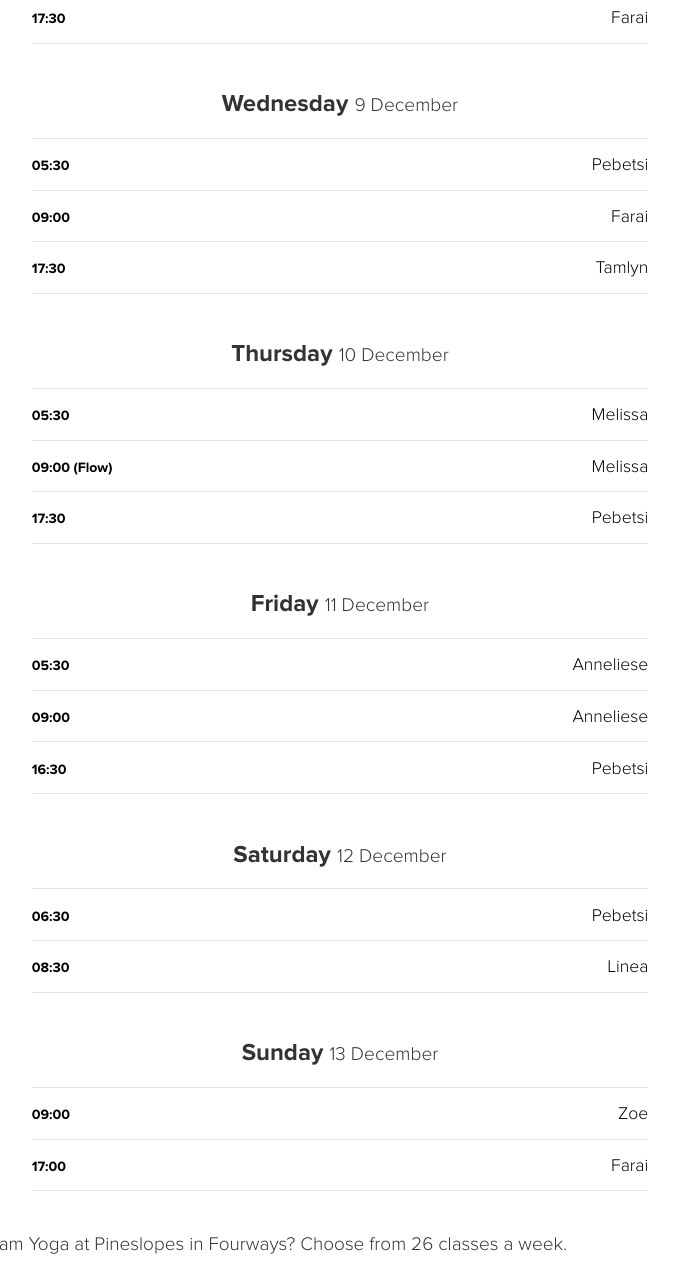
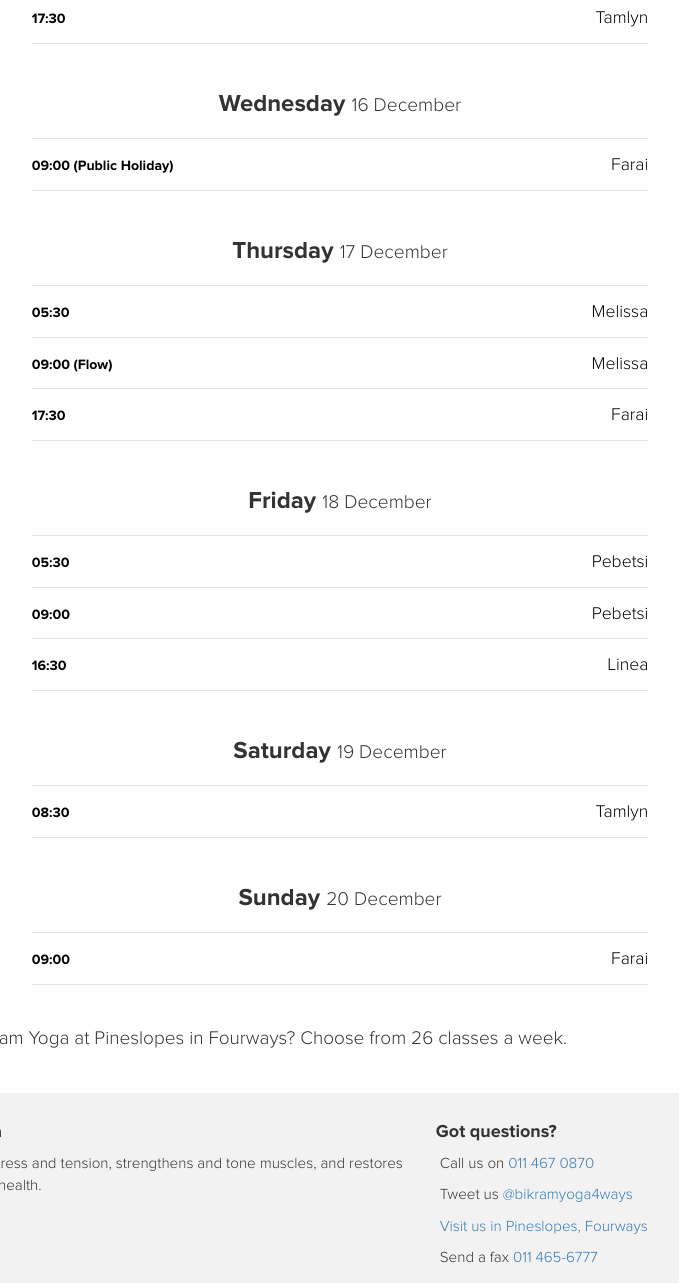
Before and after one commit to heyfarai/bikram, a website: page views/classes.html in a window 1280 px wide. Shown: the part 804-2087 px from the top of the page, without its empty margins (300-979 px from the left). Drawn offline with nearby package versions, Linux system fonts and the light colour scheme; files that its build step writes are made by us from their sources.

Commit message:
December

```diff
--- a/views/classes.html
+++ b/views/classes.html
@@ -20,14 +20,14 @@
                         <div class="row">
                             <div class="col-sm-8 col-sm-offset-2">
                                 <ul class="class-list list-unstyled">
-                                    <li class="class-date"><h3><strong>Monday</strong> <span>7 December</span></h3></li>
+                                    <li class="class-date"><h3><strong>Monday</strong> <span>14 December</span></h3></li>
                                     <li>
                                         <span class="class-time">05:30</span>
                                         <span class="class-teacher pull-right">Pebetsi</span>
                                     </li>
                                     <li>
                                         <span class="class-time">09:00</span>
-                                        <span class="class-teacher pull-right">Pebetsi</span>
+                                        <span class="class-teacher pull-right">Linea</span>
                                     </li>
                                     <li>
                                         <span class="class-time">17:30</span>
@@ -35,7 +35,7 @@
                                     </li>
                                 </ul>
                                 <ul class="class-list list-unstyled">
-                                    <li class="class-date"><h3><strong>Tuesday</strong> <span>8 December</span></h3></li>
+                                    <li class="class-date"><h3><strong>Tuesday</strong> <span>15 December</span></h3></li>
                                     <li>
                                         <span class="class-time">05:30</span>
                                         <span class="class-teacher pull-right">Annelies</span>
@@ -46,27 +46,19 @@
                                     </li>
                                     <li>
                                         <span class="class-time">17:30</span>
-                                        <span class="class-teacher pull-right">Farai</span>
+                                        <span class="class-teacher pull-right">Tamlyn</span>
                                     </li>
                                 </ul>
 
                                 <ul class="class-list list-unstyled">
-                                    <li class="class-date"><h3><strong>Wednesday</strong> <span>9 December</span></h3></li>
+                                    <li class="class-date"><h3><strong>Wednesday</strong> <span>16 December</span></h3></li>
                                     <li>
-                                        <span class="class-time">05:30</span>
-                                        <span class="class-teacher pull-right">Pebetsi</span>
-                                    </li>
-                                    <li>
-                                        <span class="class-time">09:00</span>
+                                        <span class="class-time">09:00 (Public Holiday)</span>
                                         <span class="class-teacher pull-right">Farai</span>
-                                    </li>
-                                    <li>
-                                        <span class="class-time">17:30</span>
-                                        <span class="class-teacher pull-right">Tamlyn</span>
                                     </li>
                                 </ul>
                                 <ul class="class-list list-unstyled">
-                                    <li class="class-date"><h3><strong>Thursday</strong> <span>10 December</span></h3></li>
+                                    <li class="class-date"><h3><strong>Thursday</strong> <span>17 December</span></h3></li>
                                     <li>
                                         <span class="class-time">05:30</span>
                                         <span class="class-teacher pull-right">Melissa</span>
@@ -77,43 +69,35 @@
                                     </li>
                                     <li>
                                         <span class="class-time">17:30</span>
-                                        <span class="class-teacher pull-right">Pebetsi</span>
+                                        <span class="class-teacher pull-right">Farai</span>
                                     </li>
                                 </ul>
                                 <ul class="class-list list-unstyled">
-                                    <li class="class-date"><h3><strong>Friday</strong> <span>11 December</span></h3></li>
+                                    <li class="class-date"><h3><strong>Friday</strong> <span>18 December</span></h3></li>
                                     <li>
                                         <span class="class-time">05:30</span>
-                                        <span class="class-teacher pull-right">Anneliese</span>
+                                        <span class="class-teacher pull-right">Pebetsi</span>
                                     </li>
                                     <li>
                                         <span class="class-time">09:00</span>
-                                        <span class="class-teacher pull-right">Anneliese</span>
+                                        <span class="class-teacher pull-right">Pebetsi</span>
                                     </li>
                                     <li>
                                         <span class="class-time">16:30</span>
-                                        <span class="class-teacher pull-right">Pebetsi</span>
-                                    </li>
-                                </ul>
-                                <ul class="class-list list-unstyled">
-                                    <li class="class-date"><h3><strong>Saturday</strong> <span>12 December</span></h3></li>
-                                    <li>
-                                        <span class="class-time">06:30</span>
-                                        <span class="class-teacher pull-right">Pebetsi</span>
-                                    </li>
-                                    <li>
-                                        <span class="class-time">08:30</span>
                                         <span class="class-teacher pull-right">Linea</span>
                                     </li>
                                 </ul>
                                 <ul class="class-list list-unstyled">
-                                    <li class="class-date"><h3><strong>Sunday</strong> <span>13 December</span></h3></li>
+                                    <li class="class-date"><h3><strong>Saturday</strong> <span>19 December</span></h3></li>
+                                    <li>
+                                        <span class="class-time">08:30</span>
+                                        <span class="class-teacher pull-right">Tamlyn</span>
+                                    </li>
+                                </ul>
+                                <ul class="class-list list-unstyled">
+                                    <li class="class-date"><h3><strong>Sunday</strong> <span>20 December</span></h3></li>
                                     <li>
                                         <span class="class-time">09:00</span>
-                                        <span class="class-teacher pull-right">Zoe</span>
-                                    </li>
-                                    <li>
-                                        <span class="class-time">17:00</span>
                                         <span class="class-teacher pull-right">Farai</span>
                                     </li>
                                 </ul>
```
